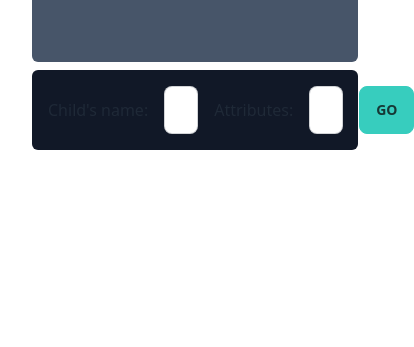
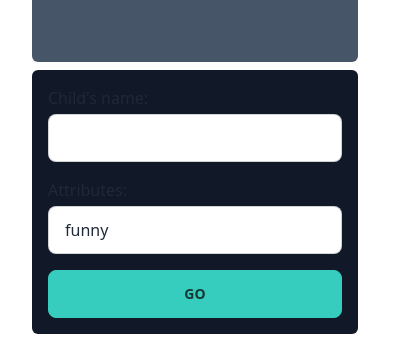
Before and after one commit to owennicol/report-ai, a SvelteKit app: page / in a window 390 px wide. Shown: the part 494-841 px from the top of the page, 414 px wide, since content can reach past the window. Built offline with nearby package versions, Linux system fonts and the light colour scheme.

Commit message:
Styling buttons for mobile

```diff
--- a/src/routes/+page.svelte
+++ b/src/routes/+page.svelte
@@ -87,13 +87,17 @@
 		<div class="" bind:this={scrollToDiv} />
 	</div>
 	<form
-		class="flex w-full rounded-md gap-4 bg-gray-900 p-4 align-middle items-center"
+		class="flex flex-col md:flex-row w-full rounded-md gap-4 bg-gray-900 p-4 align-middle items-center"
 		on:submit|preventDefault={() => handleSubmit()}
 	>
-		<label for="child-name" class="min-w-fit">Child's name:</label>
-		<input type="text" class="input input-bordered w-full" name="child-name" bind:value={query} />
-		<label for="child-name" class="min-w-fit">Attributes:</label>
-		<input type="text" class="input input-bordered w-full" bind:value={attributes} />
-		<button type="submit" class="btn btn-accent">Go</button>
+		<div class="w-full">
+			<label for="child-name" class="w-full mb-1 flex">Child's name:</label>
+			<input type="text" class="input input-bordered w-full" name="child-name" bind:value={query} />
+		</div>
+		<div class="w-full">
+			<label for="child-name" class="w-full mb-1 flex">Attributes:</label>
+			<input type="text" class="input input-bordered w-full" bind:value={attributes} />
+		</div>
+		<button type="submit" class="btn btn-accent w-full md:w-auto self-end">Go</button>
 	</form>
 </div>
```
